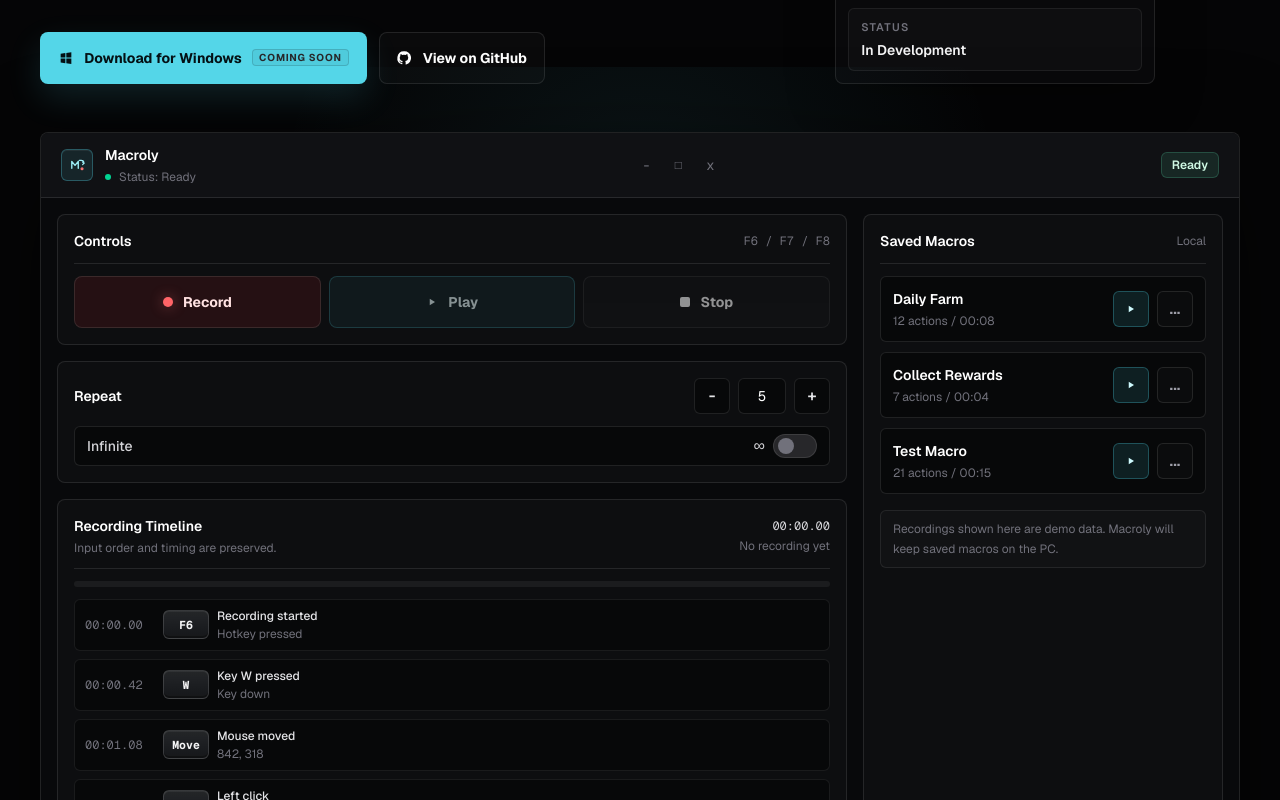
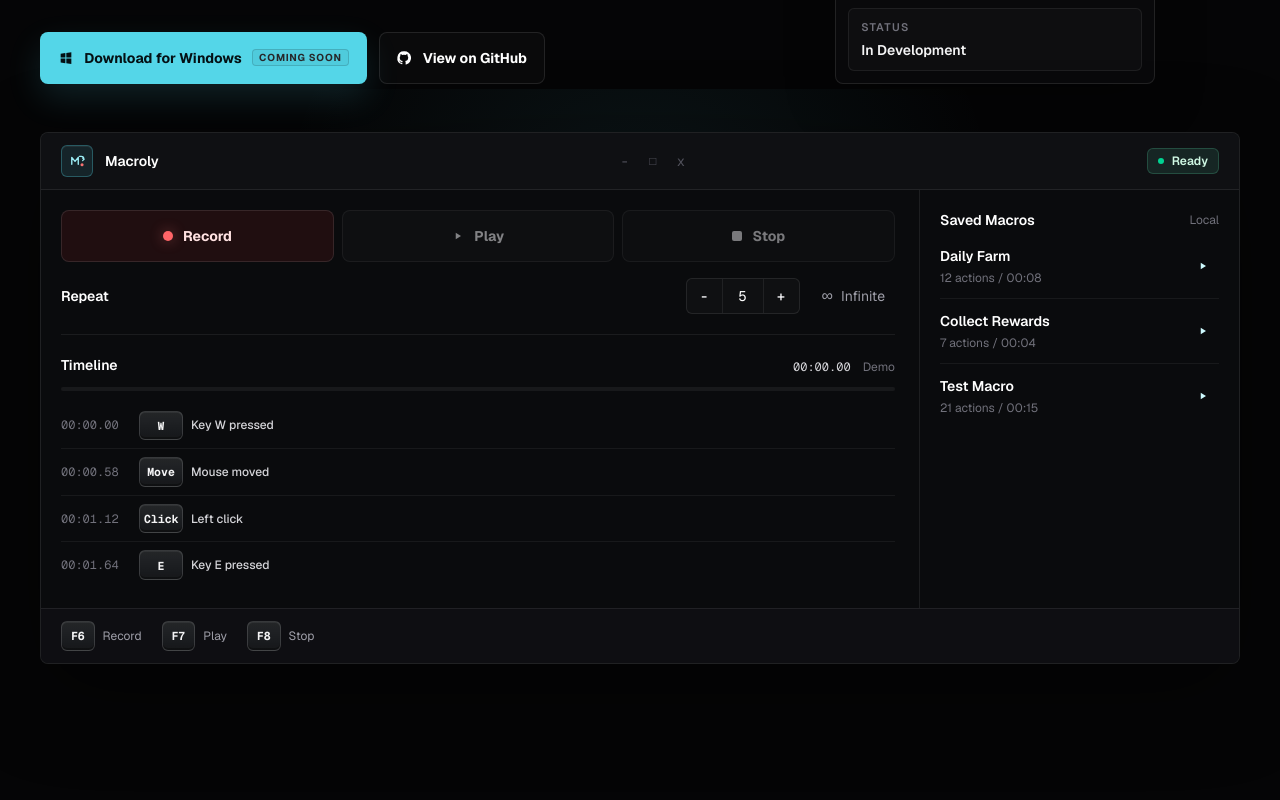
Before and after one commit to bibop28/Macrosty, a Next.js app: page / in a window 1280 px wide. Shown: the part 460-1260 px from the top of the page. Built offline with nearby package versions, Linux system fonts and the light colour scheme.

Commit message:
Refactor AppPreview component; simplify demo events and enhance UI elements for better clarity and usability

```diff
--- a/components/AppPreview.js
+++ b/components/AppPreview.js
@@ -4,14 +4,11 @@ import { useEffect, useMemo, useState } from "react";
 import BrandMark from "./BrandMark";
 
 const demoEvents = [
-  { time: "00:00.00", ms: 0, key: "F6", label: "Recording started", detail: "Hotkey pressed" },
-  { time: "00:00.42", ms: 420, key: "W", label: "Key W pressed", detail: "Key down" },
-  { time: "00:01.08", ms: 1080, key: "Move", label: "Mouse moved", detail: "842, 318" },
-  { time: "00:01.44", ms: 1440, key: "LMB", label: "Left click", detail: "Button down" },
-  { time: "00:01.68", ms: 1680, key: "LMB", label: "Left click released", detail: "Button up" },
-  { time: "00:02.14", ms: 2140, key: "E", label: "Key E pressed", detail: "Key down" },
-  { time: "00:02.46", ms: 2460, key: "W", label: "Key W released", detail: "Key up" },
-  { time: "00:03.20", ms: 3200, key: "F8", label: "Recording stopped", detail: "Stop hotkey" },
+  { time: "00:00.00", ms: 0, key: "W", label: "Key W pressed" },
+  { time: "00:00.58", ms: 580, key: "Move", label: "Mouse moved" },
+  { time: "00:01.12", ms: 1120, key: "Click", label: "Left click" },
+  { time: "00:01.64", ms: 1640, key: "E", label: "Key E pressed" },
+  { time: "00:02.10", ms: 2100, key: "W", label: "Key W released" },
 ];
 
 const savedMacros = [
@@ -125,11 +122,6 @@ export default function AppPreview() {
 
     return demoEvents.slice(0, 4);
   }, [hasRecording, mode, visibleCount]);
-
-  const actionLabel =
-    hasRecording || mode === "recorded" || mode === "playing"
-      ? "12 actions recorded"
-      : "No recording yet";
   const progress =
     mode === "playing"
       ? ((playIndex + 1) / demoEvents.length) * 100
@@ -138,8 +130,9 @@ export default function AppPreview() {
         : 0;
   const timerLabel =
     mode === "recorded" || (mode === "ready" && hasRecording)
-      ? "00:08.32"
+      ? "00:02.10"
       : formatElapsed(elapsed);
+  const countLabel = hasRecording || mode === "recorded" || mode === "playing" ? "12 actions" : "Demo";
 
   function startRecording() {
     setMode("recording");
@@ -153,14 +146,14 @@ export default function AppPreview() {
     if (mode === "recording") {
       setMode("recorded");
       setVisibleCount(demoEvents.length);
-      setElapsed(8320);
+      setElapsed(2100);
       return;
     }
 
     if (mode === "playing") {
       setMode("recorded");
       setPlayIndex(-1);
-      setElapsed(8320);
+      setElapsed(2100);
       setActiveMacro(null);
     }
   }
@@ -178,48 +171,45 @@ export default function AppPreview() {
   }
 
   return (
-    <section className="px-5 pb-16 pt-6 sm:px-6 lg:px-8 lg:pb-20" aria-label="Application preview" data-reveal>
+    <section
+      className="px-5 pb-16 pt-6 sm:px-6 lg:px-8 lg:pb-20"
+      aria-label="Application preview"
+      data-reveal
+    >
       <div className="macro-container preview-glow">
         <h2 className="sr-only">Macroly application preview</h2>
-        <div className="overflow-hidden rounded-lg border border-white/10 bg-[#08090b] shadow-[0_32px_110px_rgba(0,0,0,0.48)]">
-          <div className="flex items-center justify-between gap-3 border-b border-white/10 bg-[#101114] px-3 py-3 sm:px-5">
+        <div className="overflow-hidden rounded-lg border border-white/[0.09] bg-[#0a0b0d] shadow-[0_28px_90px_rgba(0,0,0,0.42)]">
+          <div className="flex items-center justify-between gap-3 border-b border-white/[0.08] bg-[#111215]/80 px-4 py-3 sm:px-5">
             <div className="flex min-w-0 items-center gap-3">
               <BrandMark className="size-8" />
-              <div className="min-w-0">
               <p className="truncate text-sm font-semibold text-white">Macroly</p>
-                <div className="mt-1 flex items-center gap-2 text-xs text-zinc-500" aria-live="polite">
+            </div>
+
+            <div className="hidden items-center text-zinc-600 sm:flex" aria-hidden="true">
+              <span className="grid size-7 place-items-center text-sm">-</span>
+              <span className="grid size-7 place-items-center text-xs">□</span>
+              <span className="grid size-7 place-items-center text-sm">x</span>
+            </div>
+
+            <span
+              className={`inline-flex items-center gap-2 rounded-md border px-2.5 py-1 text-xs font-semibold ${status.badge}`}
+              aria-live="polite"
+            >
               <span className={`size-1.5 rounded-full ${status.dot}`} aria-hidden="true" />
-                  <span>Status: {status.label}</span>
-                </div>
-              </div>
-            </div>
-            <div className="hidden items-center text-zinc-500 sm:flex" aria-hidden="true">
-              <span className="grid size-8 place-items-center text-sm">-</span>
-              <span className="grid size-8 place-items-center text-xs">□</span>
-              <span className="grid size-8 place-items-center text-sm">x</span>
-            </div>
-            <span className={`rounded-md border px-2.5 py-1 text-xs font-semibold ${status.badge}`}>
               {status.label}
             </span>
           </div>
 
-          <div className="grid gap-3 p-3 sm:gap-4 sm:p-4 lg:grid-cols-[minmax(0,1fr)_360px]">
-            <div className="space-y-3 sm:space-y-4">
-              <section className="rounded-lg border border-white/10 bg-[#0d0e10] p-3 sm:p-4" aria-label="Macro controls">
-                <div className="mb-3 flex items-center justify-between gap-3 border-b border-white/10 pb-3">
-                  <h3 className="text-sm font-semibold text-white">Controls</h3>
-                  <span className="hidden font-mono text-xs text-zinc-500 min-[420px]:inline">
-                    F6 / F7 / F8
-                  </span>
-                </div>
-
+          <div className="grid lg:grid-cols-[minmax(0,1fr)_320px]">
+            <div className="min-w-0 p-4 sm:p-5 lg:pr-6">
+              <section aria-label="Macro controls">
                 <div className="grid grid-cols-3 gap-2">
                   <button
                     type="button"
-                    className={`macro-button h-11 min-h-0 px-2 text-sm ${
+                    className={`macro-button h-10 min-h-0 px-3 text-sm ${
                       mode === "recording"
                         ? "border-red-300/55 bg-red-500/[0.18] text-red-50"
-                        : "border-red-400/35 bg-red-500/10 text-red-100 hover:border-red-300/50 hover:bg-red-500/15"
+                        : "border-red-400/30 bg-red-500/[0.09] text-red-100 hover:border-red-300/45 hover:bg-red-500/[0.14]"
                     }`}
                     aria-pressed={mode === "recording"}
                     onClick={startRecording}
@@ -233,7 +223,7 @@ export default function AppPreview() {
                   </button>
                   <button
                     type="button"
-                    className="macro-button macro-button-ghost h-11 min-h-0 px-2 text-sm"
+                    className="macro-button h-10 min-h-0 border-transparent bg-white/[0.035] px-3 text-sm text-zinc-200 hover:border-white/[0.1] hover:bg-white/[0.06]"
                     disabled={mode === "recording" || !hasRecording}
                     onClick={() => playRecording()}
                   >
@@ -242,7 +232,7 @@ export default function AppPreview() {
                   </button>
                   <button
                     type="button"
-                    className="macro-button macro-button-secondary h-11 min-h-0 px-2 text-sm"
+                    className="macro-button h-10 min-h-0 border-transparent bg-white/[0.025] px-3 text-sm text-zinc-300 hover:border-white/[0.1] hover:bg-white/[0.055]"
                     disabled={mode !== "recording" && mode !== "playing"}
                     onClick={stopRecording}
                   >
@@ -250,15 +240,14 @@ export default function AppPreview() {
                     <span>Stop</span>
                   </button>
                 </div>
-              </section>
 
-              <section className="rounded-lg border border-white/10 bg-[#0d0e10] p-3 sm:p-4" aria-label="Repeat controls">
-                <div className="flex flex-wrap items-center justify-between gap-3">
-                  <h3 className="text-sm font-semibold text-white">Repeat</h3>
-                  <div className="flex items-center gap-2">
+                <div className="mt-4 flex flex-wrap items-center justify-between gap-3 border-b border-white/[0.07] pb-5">
+                  <span className="text-sm font-semibold text-white">Repeat</span>
+                  <div className="flex flex-wrap items-center gap-3">
+                    <div className="inline-flex h-9 overflow-hidden rounded-md border border-white/[0.09] bg-white/[0.025]">
                       <button
                         type="button"
-                      className="grid size-9 place-items-center rounded-md border border-white/10 bg-[#070809] text-base font-semibold text-zinc-200 transition hover:border-white/20 hover:bg-white/[0.04] active:scale-95"
+                        className="grid w-9 place-items-center border-r border-white/[0.07] text-sm font-semibold text-zinc-200 transition hover:bg-white/[0.05] disabled:cursor-not-allowed disabled:opacity-45"
                         aria-label="Decrease repeat count"
                         disabled={isInfinite}
                         onClick={() => setRepeatCount((current) => Math.max(1, current - 1))}
@@ -266,14 +255,14 @@ export default function AppPreview() {
                         -
                       </button>
                       <output
-                      className="grid h-9 min-w-12 place-items-center rounded-md border border-white/10 bg-[#070809] px-3 font-mono text-sm text-white"
+                        className="grid min-w-10 place-items-center px-3 font-mono text-sm text-white"
                         aria-label="Repeat count"
                       >
                         {repeatCount}
                       </output>
                       <button
                         type="button"
-                      className="grid size-9 place-items-center rounded-md border border-white/10 bg-[#070809] text-base font-semibold text-zinc-200 transition hover:border-white/20 hover:bg-white/[0.04] active:scale-95"
+                        className="grid w-9 place-items-center border-l border-white/[0.07] text-sm font-semibold text-zinc-200 transition hover:bg-white/[0.05] disabled:cursor-not-allowed disabled:opacity-45"
                         aria-label="Increase repeat count"
                         disabled={isInfinite}
                         onClick={() => setRepeatCount((current) => Math.min(99, current + 1))}
@@ -281,63 +270,43 @@ export default function AppPreview() {
                         +
                       </button>
                     </div>
-                </div>
 
                     <button
                       type="button"
                       aria-pressed={isInfinite}
-                  className={`mt-3 flex h-10 w-full items-center justify-between rounded-md border px-3 text-sm transition active:scale-[0.99] ${
+                      className={`inline-flex h-9 items-center gap-2 rounded-md px-2.5 text-sm transition active:scale-[0.99] ${
                         isInfinite
-                      ? "border-cyan-300/30 bg-cyan-300/10 text-cyan-50"
-                      : "border-white/10 bg-[#070809] text-zinc-300 hover:border-white/20 hover:bg-white/[0.03]"
+                          ? "bg-cyan-300/10 text-cyan-50"
+                          : "text-zinc-400 hover:bg-white/[0.04] hover:text-zinc-200"
                       }`}
                       onClick={() => setIsInfinite((current) => !current)}
                     >
-                  <span className="font-medium">Infinite</span>
-                  <span className="flex items-center gap-2">
                       <span className="font-mono text-base" aria-hidden="true">
                         ∞
                       </span>
-                    <span
-                      className={`relative inline-flex h-6 w-11 items-center rounded-full border transition ${
-                        isInfinite
-                          ? "border-cyan-300/30 bg-cyan-300/25"
-                          : "border-white/10 bg-zinc-800"
-                      }`}
-                      aria-hidden="true"
-                    >
-                      <span
-                        className={`size-4 rounded-full transition ${
-                          isInfinite ? "translate-x-5 bg-cyan-100" : "translate-x-1 bg-zinc-500"
-                        }`}
-                      />
-                    </span>
-                  </span>
+                      Infinite
                     </button>
+                  </div>
+                </div>
               </section>
 
-              <section className="rounded-lg border border-white/10 bg-[#0d0e10] p-3 sm:p-4" aria-label="Recording timeline">
-                <div className="mb-3 flex flex-wrap items-center justify-between gap-2 border-b border-white/10 pb-3">
-                  <div>
-                    <h3 className="text-sm font-semibold text-white">Recording Timeline</h3>
-                    <p className="mt-1 text-xs text-zinc-500">
-                      Input order and timing are preserved.
-                    </p>
-                  </div>
-                  <div className="text-right">
-                    <p className="font-mono text-xs text-zinc-300">{timerLabel}</p>
-                    <p className="mt-1 text-xs text-zinc-500">{actionLabel}</p>
+              <section className="pt-5" aria-label="Recording timeline">
+                <div className="mb-3 flex items-end justify-between gap-4">
+                  <h3 className="text-sm font-semibold text-white">Timeline</h3>
+                  <div className="flex items-center gap-3 text-xs">
+                    <span className="font-mono text-zinc-300">{timerLabel}</span>
+                    <span className="text-zinc-500">{countLabel}</span>
                   </div>
                 </div>
 
-                <div className="h-1.5 overflow-hidden rounded-full bg-white/[0.06]" aria-hidden="true">
+                <div className="h-1 overflow-hidden rounded-full bg-white/[0.06]" aria-hidden="true">
                   <div
                     className="h-full rounded-full bg-cyan-200/75 transition-[width] duration-200"
                     style={{ width: `${Math.min(progress, 100)}%` }}
                   />
                 </div>
 
-                <ol className="mt-3 grid gap-2">
+                <ol className="mt-3 divide-y divide-white/[0.06]">
                   {displayedEvents.length > 0 ? (
                     displayedEvents.map((event, index) => {
                       const isActive = mode === "playing" && playIndex === index;
@@ -346,44 +315,38 @@ export default function AppPreview() {
                       return (
                         <li
                           key={`${event.time}-${event.label}`}
-                          className={`timeline-event grid grid-cols-[70px_46px_minmax(0,1fr)] items-center gap-2 rounded-md border px-2.5 py-2 text-xs ${
-                            isActive
-                              ? "border-cyan-300/35 bg-cyan-300/10"
-                              : "border-white/[0.08] bg-[#070809]"
+                          className={`timeline-event grid grid-cols-[70px_44px_minmax(0,1fr)] items-center gap-2 py-2 text-xs ${
+                            isActive ? "text-cyan-100" : "text-zinc-300"
                           } ${isPlaceholder ? "opacity-55" : ""}`}
                         >
                           <span className="font-mono text-zinc-500">{event.time}</span>
-                          <span className="keycap min-w-0 px-1">{event.key}</span>
-                          <span className="min-w-0">
-                            <span className="block truncate font-medium text-zinc-200">
-                              {event.label}
+                          <span className="keycap h-6 min-w-0 px-1 text-[0.65rem]">
+                            {event.key}
                           </span>
-                            <span className="mt-0.5 block truncate text-zinc-500">
-                              {event.detail}
-                            </span>
-                          </span>
+                          <span className="truncate font-medium">{event.label}</span>
                         </li>
                       );
                     })
                   ) : (
-                    <li className="rounded-md border border-dashed border-white/10 bg-[#070809] px-3 py-5 text-center text-sm text-zinc-500">
-                      Waiting for simulated input events...
-                    </li>
+                    <li className="py-5 text-sm text-zinc-500">Waiting for simulated input events...</li>
                   )}
                 </ol>
               </section>
             </div>
 
-            <aside className="rounded-lg border border-white/10 bg-[#0d0e10] p-3 sm:p-4" aria-label="Saved macros">
-              <div className="mb-3 flex items-center justify-between border-b border-white/10 pb-3">
+            <aside
+              className="border-t border-white/[0.08] p-4 sm:p-5 lg:border-l lg:border-t-0 lg:pl-5"
+              aria-label="Saved macros"
+            >
+              <div className="mb-2 flex items-center justify-between">
                 <h3 className="text-sm font-semibold text-white">Saved Macros</h3>
                 <span className="text-xs text-zinc-500">Local</span>
               </div>
-              <div className="space-y-2.5">
+              <div className="divide-y divide-white/[0.06]">
                 {savedMacros.map((macro) => (
                   <div
                     key={macro.name}
-                    className="group rounded-md border border-white/10 bg-[#070809] p-3 transition hover:border-cyan-300/25 hover:bg-white/[0.03]"
+                    className="group py-3 first:pt-2"
                   >
                     <div className="flex items-center justify-between gap-3">
                       <div className="min-w-0">
@@ -392,26 +355,17 @@ export default function AppPreview() {
                           {macro.actions} actions <span aria-hidden="true">/</span> {macro.duration}
                         </p>
                       </div>
-                      <div className="flex shrink-0 items-center gap-2">
                       <button
                         type="button"
                         aria-label={`Play ${macro.name}`}
-                          className="grid size-9 place-items-center rounded-md border border-cyan-300/25 bg-cyan-300/10 text-cyan-100 transition hover:border-cyan-200/45 hover:bg-cyan-300/15 active:scale-95"
+                        className="grid size-8 shrink-0 place-items-center rounded-md text-cyan-100 transition hover:bg-cyan-300/10 active:scale-95"
                         onClick={() => playRecording(macro.name)}
                       >
                         <PlayIcon />
                       </button>
-                        <button
-                          type="button"
-                          aria-label={`More options for ${macro.name}`}
-                          className="grid size-9 place-items-center rounded-md border border-white/10 bg-white/[0.02] font-semibold text-zinc-400 transition hover:border-white/20 hover:bg-white/[0.05] hover:text-white active:scale-95"
-                        >
-                          ...
-                        </button>
-                      </div>
                     </div>
                     {activeMacro === macro.name && mode === "playing" ? (
-                      <div className="mt-3 h-1 overflow-hidden rounded-full bg-white/[0.06]">
+                      <div className="mt-2 h-1 overflow-hidden rounded-full bg-white/[0.06]">
                         <div
                           className="h-full rounded-full bg-cyan-200/75 transition-[width] duration-200"
                           style={{ width: `${Math.min(progress, 100)}%` }}
@@ -421,24 +375,17 @@ export default function AppPreview() {
                   </div>
                 ))}
               </div>
-
-              <div className="mt-4 rounded-md border border-white/[0.08] bg-white/[0.02] px-3 py-2 text-xs leading-5 text-zinc-500">
-                Recordings shown here are demo data. Macroly will keep saved macros on the PC.
-              </div>
             </aside>
           </div>
 
-          <div className="grid gap-2 border-t border-white/10 bg-[#101114] px-3 py-3 text-xs text-zinc-400 sm:grid-cols-3 sm:px-5">
+          <div className="flex flex-wrap items-center gap-x-5 gap-y-2 border-t border-white/[0.08] bg-[#101114]/70 px-4 py-3 text-xs text-zinc-400 sm:px-5">
             {[
               ["F6", "Record"],
               ["F7", "Play"],
               ["F8", "Stop"],
             ].map(([key, label]) => (
-              <div
-                key={key}
-                className="flex items-center gap-2 rounded-md border border-white/[0.06] bg-white/[0.02] px-3 py-2"
-              >
-                <span className="keycap">{key}</span>
+              <div key={key} className="flex items-center gap-2">
+                <span className="keycap h-6 min-w-8 text-[0.65rem]">{key}</span>
                 <span>{label}</span>
               </div>
             ))}
```
Lines whose indentation alone changed are shown as unchanged.
